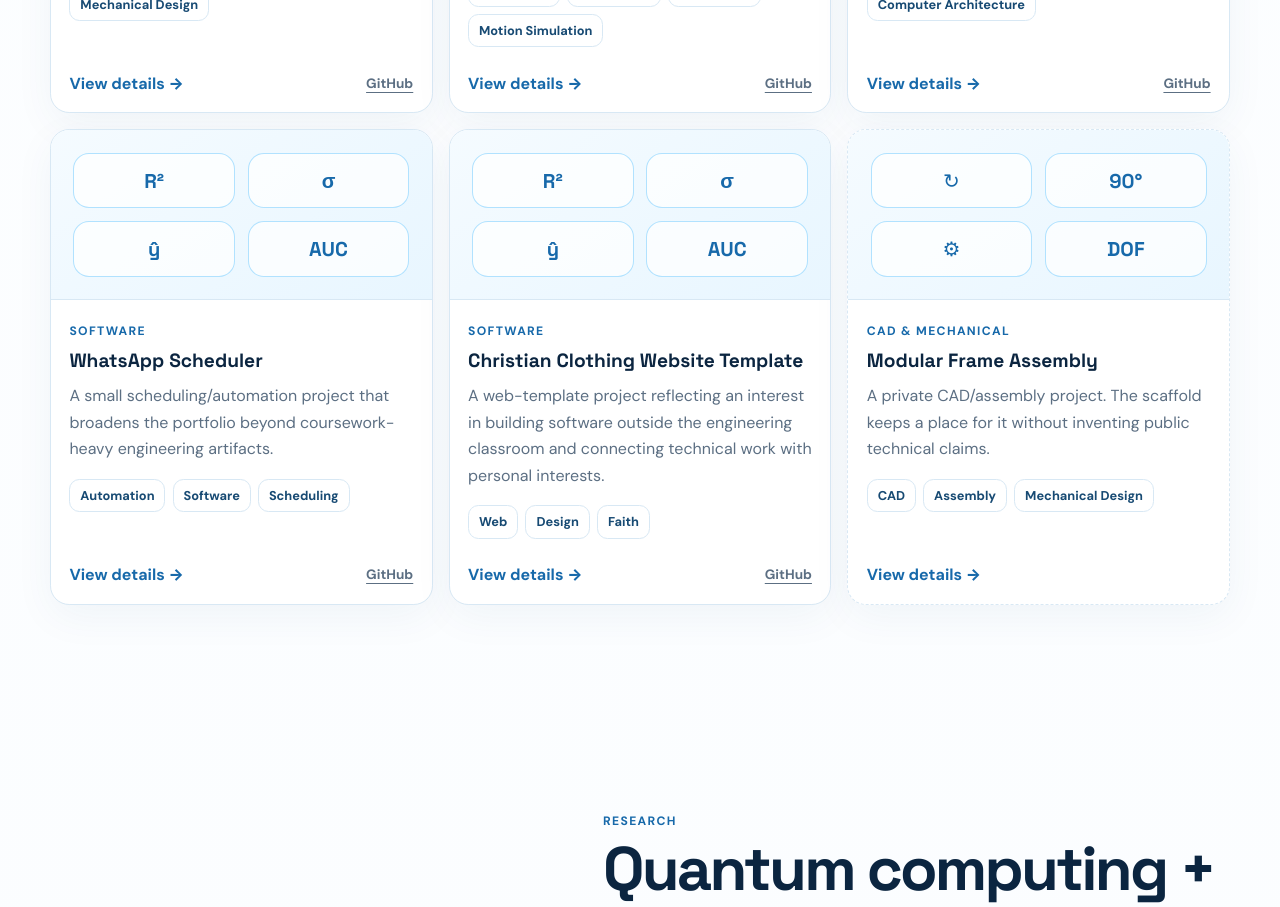
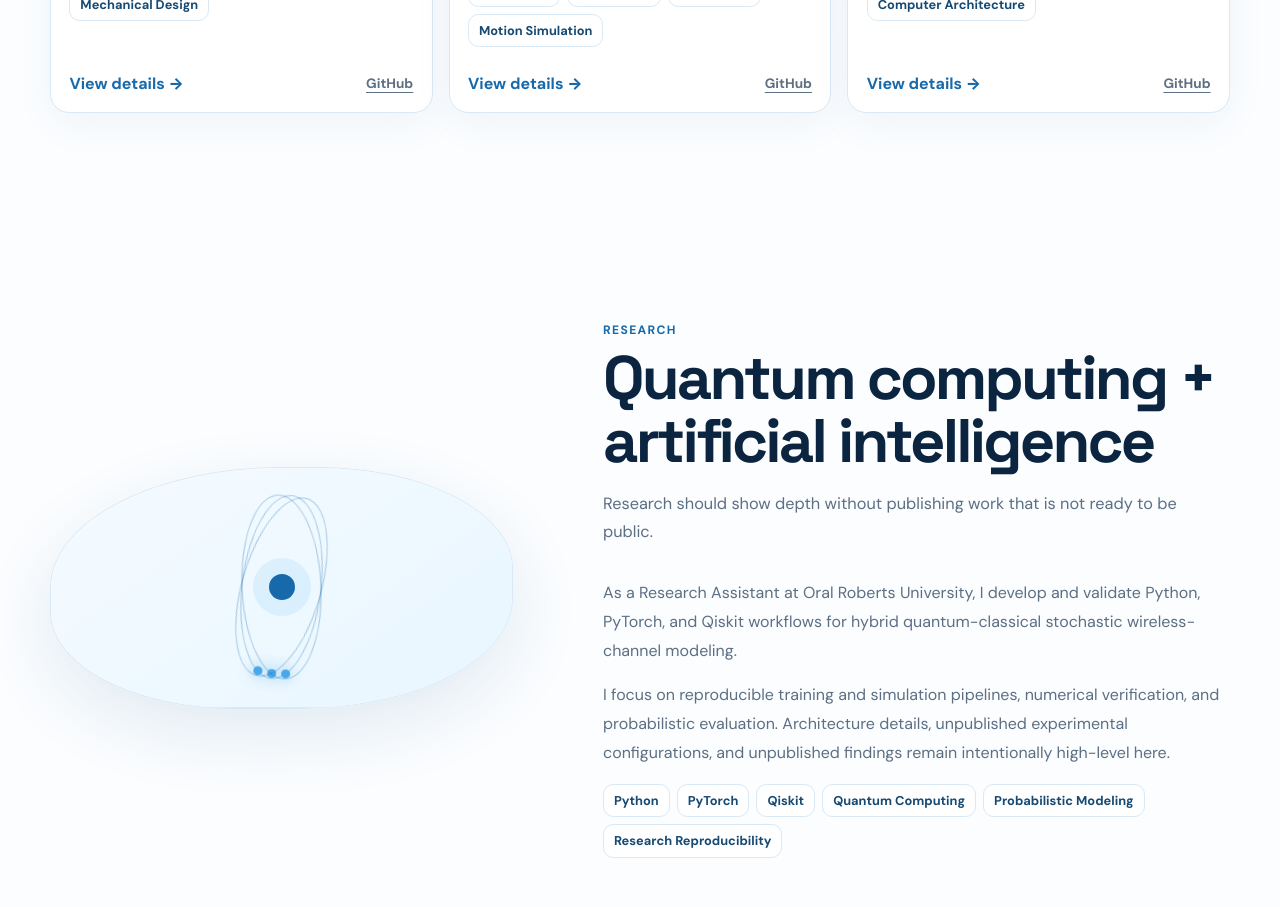
Before and after one commit to johnmarkobura/portfolio, a React (Vite) app: page / in a window 1280 px wide. Shown: the part 6480-7387 px from the top of the page. Built offline with nearby package versions, Linux system fonts and the light colour scheme.

Commit message:
Remove three portfolio projects

```diff
--- a/src/data/projects.js
+++ b/src/data/projects.js
@@ -511,90 +511,6 @@ export const moreProjects = [
       'Add the single-cycle datapath diagram.',
   },
 
-  {
-    id: 'whatsapp-scheduler',
-    title: 'WhatsApp Scheduler',
-    category: 'Software',
-
-    tags: [
-      'Automation',
-      'Software',
-      'Scheduling',
-    ],
-
-    summary:
-      'A small scheduling/automation project that broadens the portfolio beyond coursework-heavy engineering artifacts.',
-
-    github:
-      'https://github.com/johnmarkobura/whatsapp-scheduler',
-
-    details: [
-      'Keep this card concise unless the repository README is expanded.',
-      'Use the modal to explain the problem, workflow, and what you learned once documentation is ready.',
-    ],
-
-    visual: 'data',
-
-    assetHint:
-      'Add a screenshot and a fuller repository README before featuring more prominently.',
-  },
-
-  {
-    id: 'christian-clothing-template',
-    title: 'Christian Clothing Website Template',
-    category: 'Software',
-
-    tags: [
-      'Web',
-      'Design',
-      'Faith',
-    ],
-
-    summary:
-      'A web-template project reflecting an interest in building software outside the engineering classroom and connecting technical work with personal interests.',
-
-    github:
-      'https://github.com/johnmarkobura/christian-clothing-template',
-
-    details: [
-      'Keep as a secondary project rather than a featured engineering artifact.',
-      'Useful as evidence of broader software and design curiosity.',
-    ],
-
-    visual: 'data',
-
-    assetHint:
-      'Add a polished responsive screenshot if you want this project public-facing.',
-  },
-
-  {
-    id: 'modular-frame',
-    title: 'Modular Frame Assembly',
-    category: 'CAD & Mechanical',
-
-    tags: [
-      'CAD',
-      'Assembly',
-      'Mechanical Design',
-    ],
-
-    summary:
-      'A private CAD/assembly project. The scaffold keeps a place for it without inventing public technical claims.',
-
-    github: null,
-
-    details: [
-      'Add the actual design objective, tools, constraints, and results before publishing this card.',
-      'Because the repository is private, the portfolio should not imply public source availability.',
-    ],
-
-    visual: 'mechanical',
-
-    assetHint:
-      'Provide a render and two or three verified technical details before launch.',
-
-    draft: true,
-  },
 ]
 
 export const allProjects = [
```
